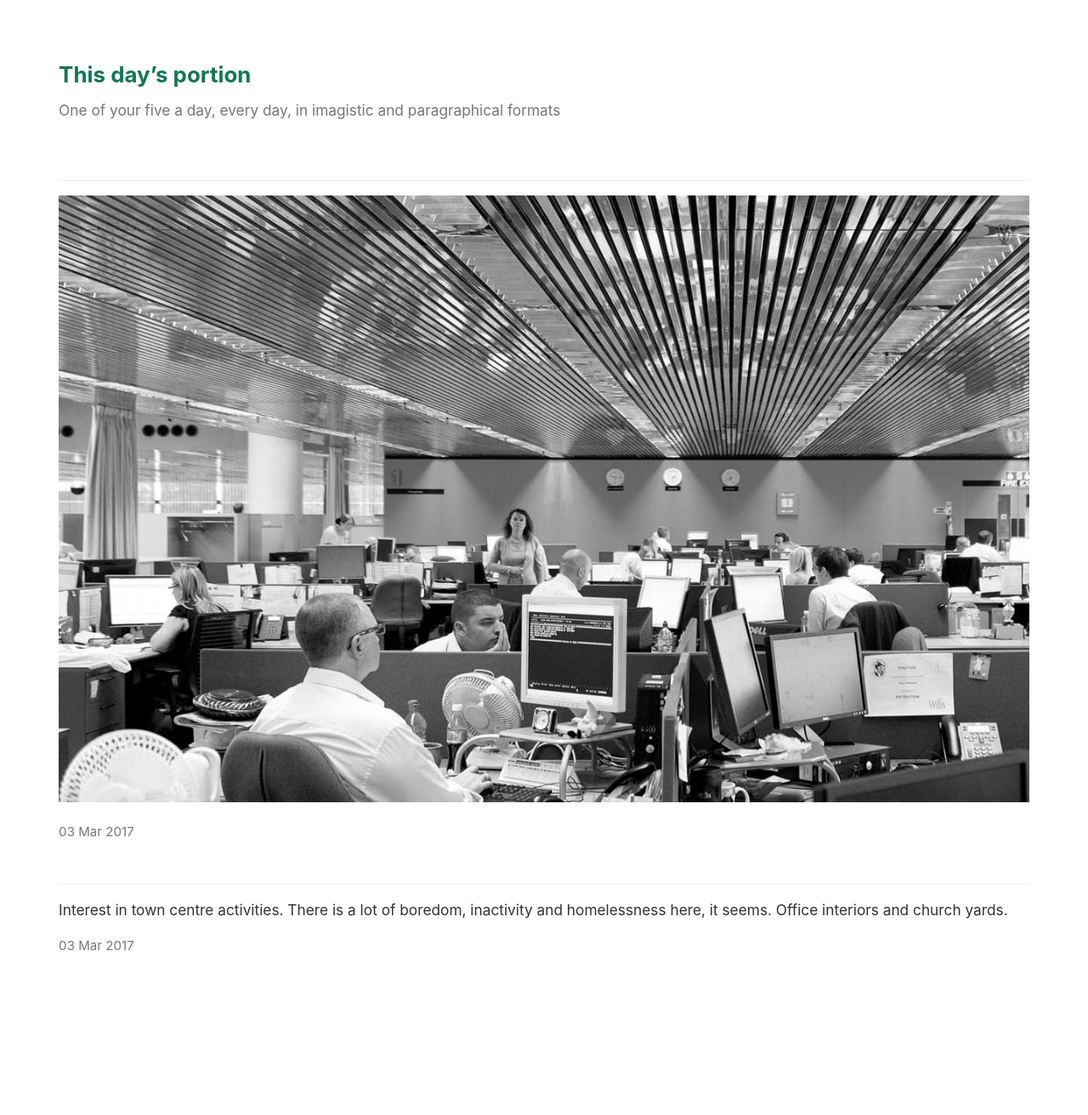
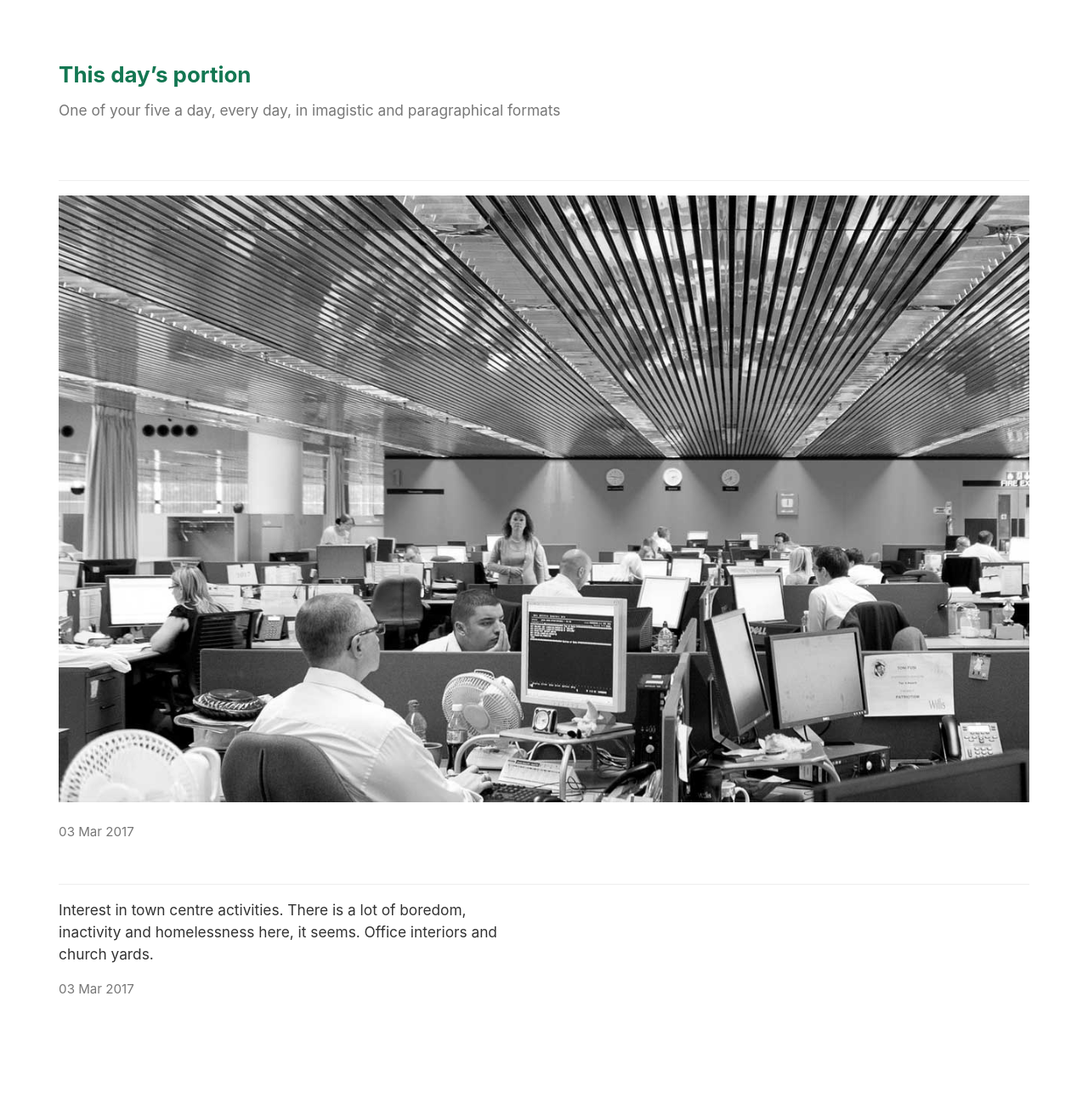
Before and after one commit to leonp/portion, a Jekyll site: the page built from index.html, in a window 1280 px wide. Shown: the whole page at 85% size. Built offline with Jekyll 4.4.1, drawn with Linux system fonts in a browser that asks for light colours; the list of posts is cut into pages by our own code; before the commit the page ends 1260 px from its top, so only the background shows below that.

Commit message:
Added measure to content blocks

```diff
--- a/_includes/article.html
+++ b/_includes/article.html
@@ -6,7 +6,11 @@
 
     {% else %}
 
-    {{ post.content }}
+    <div class="measure">
+
+        {{ post.content }}
+
+    </div>
 
     {% endif %}
 
```
